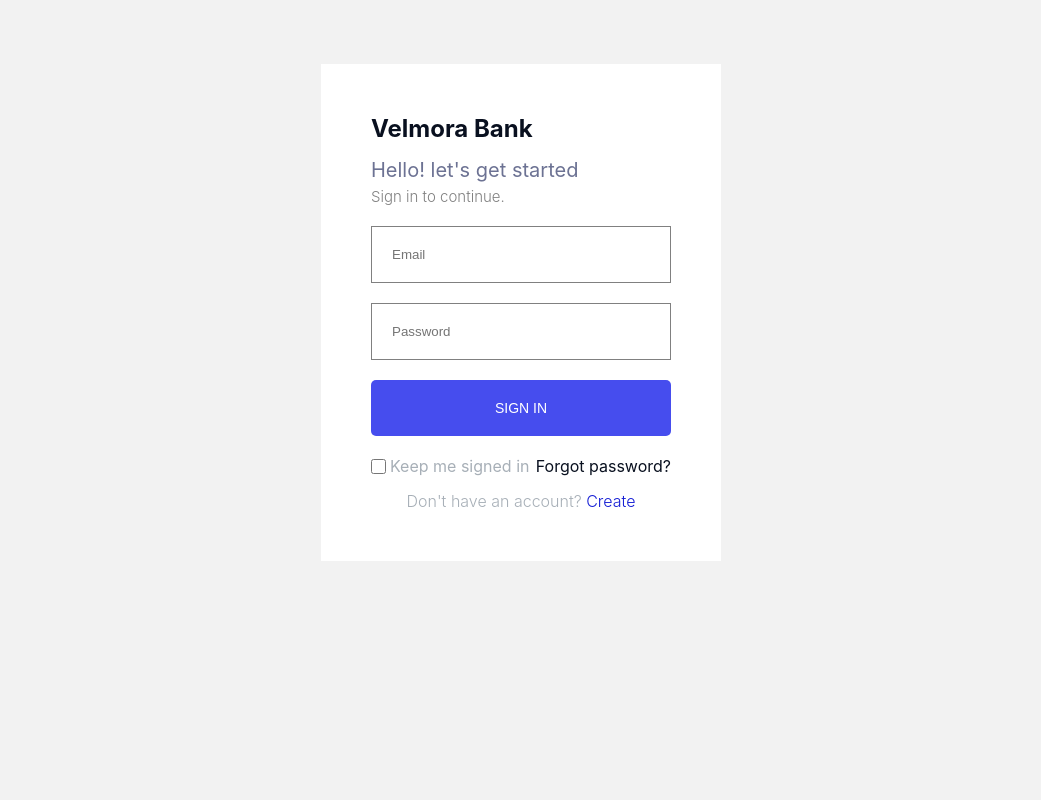
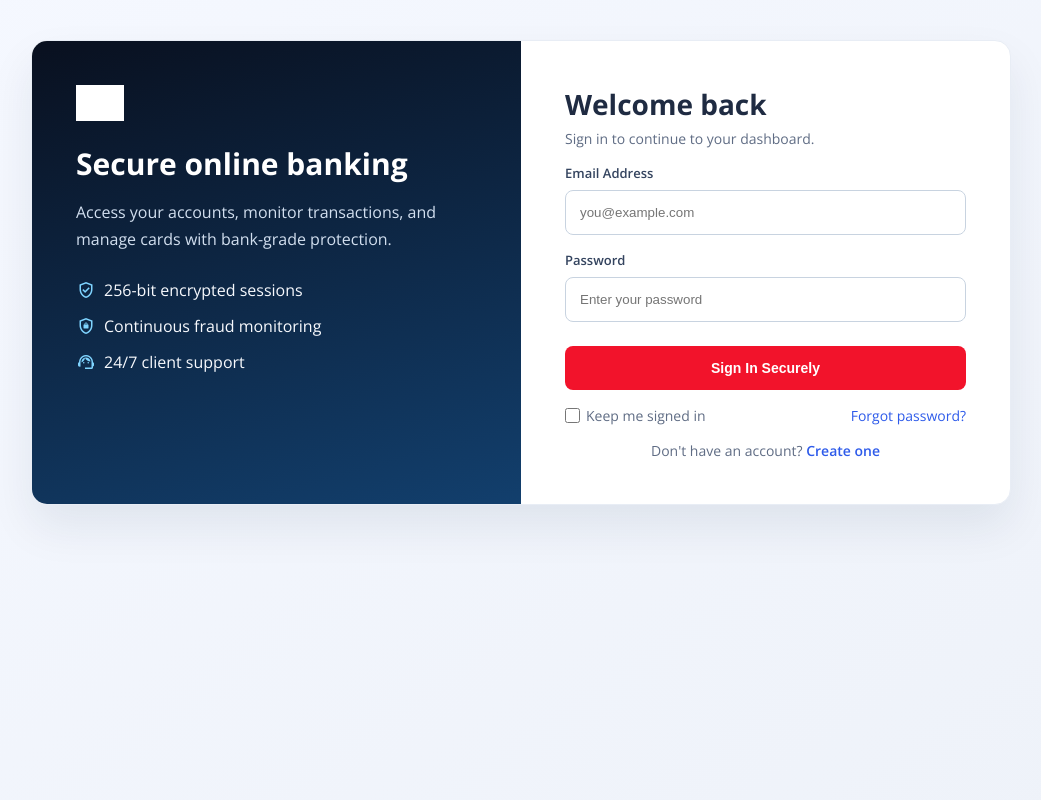
Before and after one commit to tkprodesign/bbproject2, a PHP site: page /login in a window 1280 px wide. Shown: the whole page, without its empty margins (119-1160 px from the left). Run offline with PHP 8.4, Linux system fonts and the light colour scheme; style sheets or scripts are compiled from the project's sources; some libraries are stand-ins or nearby versions; grey boxes are pictures that could not be loaded.

Commit message:
Improve header/auth UI and add database table bootstrap script

```diff
--- a/htdocs/assets/stylesheets/sign-in.css
+++ b/htdocs/assets/stylesheets/sign-in.css
@@ -1,6 +1,5 @@
 @import url("https://fonts.googleapis.com/css2?family=Open+Sans:ital,wght@0,300..800;1,300..800&display=swap");
 @import url("https://cdn.jsdelivr.net/npm/bootstrap-icons@1.11.3/font/bootstrap-icons.min.css");
-@import url("/assets/stylesheets/main.css");
 * {
   box-sizing: border-box;
   padding: 0;
@@ -13,122 +12,214 @@
 }
 
 body {
-  background: #f2f2f2;
+  min-height: 100vh;
+  background: linear-gradient(145deg, #f5f8ff, #eef2f9);
   color: #09101f;
-  font-family: -apple-system, BlinkMacSystemFont, "Segoe UI", Roboto, "Helvetica Neue", Arial, sans-serif, "Apple Color Emoji", "Segoe UI Emoji", "Segoe UI Symbol";
+  font-family: "Open Sans", -apple-system, BlinkMacSystemFont, "Segoe UI", Roboto, "Helvetica Neue", Arial, sans-serif;
 }
 
 .container {
-  width: 95%;
+  width: min(95%, 1200px);
   margin: auto;
 }
 
 .alert-info {
-  color: #057080;
-  background-color: #cef7fd;
-  border-color: #baf4fd;
-  padding: 16px 0;
+  color: #0d6270;
+  background-color: #d9f7fc;
+  border: 1px solid #b4ecf4;
+  padding: 14px 0;
 }
 
-section.sign-in .container, section.sign-up .container {
-  margin-top: 5%;
+section.auth-page .container {
+  padding: 40px 0;
 }
-section.sign-in .container .content, section.sign-up .container .content {
+section.auth-page .content {
   background-color: #ffffff;
-  width: 30%;
-  max-width: 500px;
-  min-width: 400px;
+  border: 1px solid #e8edf5;
+  border-radius: 16px;
+  width: 100%;
+  max-width: 980px;
   margin: auto;
-  place-content: center;
   overflow: hidden;
-  padding: 50px;
+  display: grid;
+  grid-template-columns: 1fr 1fr;
+  box-shadow: 0 22px 45px rgba(17, 34, 68, 0.08);
 }
-section.sign-in .container .content .logo, section.sign-up .container .content .logo {
-  margin-bottom: 15px;
+section.auth-page .auth-panel {
+  background: linear-gradient(165deg, #09101f, #123f6d);
+  color: #fff;
+  padding: 44px;
+  display: flex;
+  flex-direction: column;
+  gap: 16px;
 }
-section.sign-in .container .content .logo img, section.sign-up .container .content .logo img {
+section.auth-page .auth-panel .brand-logo {
+  height: 36px;
+  width: -moz-fit-content;
+  width: fit-content;
+  margin-bottom: 8px;
+  filter: brightness(0) invert(1);
+}
+section.auth-page .auth-panel h1 {
+  font-size: 30px;
+  line-height: 1.25;
+}
+section.auth-page .auth-panel p {
+  color: #d2dfef;
+  line-height: 1.7;
+}
+section.auth-page .auth-panel ul {
+  display: flex;
+  flex-direction: column;
+  gap: 14px;
+  margin-top: 10px;
+}
+section.auth-page .auth-panel ul li {
+  display: flex;
+  align-items: center;
+  gap: 8px;
+  color: #f7f9fd;
+}
+section.auth-page .auth-panel ul li span {
+  color: #7fd4ff;
+  font-size: 20px;
+}
+section.auth-page .auth-form {
+  padding: 44px;
+}
+section.auth-page .auth-form .logo {
+  margin-bottom: 16px;
+}
+section.auth-page .auth-form .logo h2 {
+  color: #1f2b42;
+  font-size: 28px;
+  margin-bottom: 6px;
+}
+section.auth-page .auth-form .logo p {
+  color: #5f6c84;
+  font-size: 14px;
+  margin-bottom: 8px;
+}
+section.auth-page .auth-form .error {
+  color: #7c2f2f;
+  background-color: #fcdede;
+  border: 1px solid #fad1d1;
+  border-radius: 8px;
+  padding: 12px 14px;
+  margin-bottom: 1rem;
+}
+section.auth-page .auth-form .error p {
+  font-weight: 500;
+  color: #7c2f2f;
+  margin-bottom: 0;
+}
+section.auth-page .auth-form .input {
+  margin-bottom: 16px;
   width: 100%;
 }
-section.sign-in .container .content h3, section.sign-up .container .content h3 {
-  color: #6c7293;
-  font-weight: 400;
-  font-size: 20px;
-  margin-bottom: 5px;
+section.auth-page .auth-form .input label {
+  display: block;
+  font-size: 13px;
+  margin-bottom: 8px;
+  color: #34445f;
+  font-weight: 600;
 }
-section.sign-in .container .content p, section.sign-up .container .content p {
-  color: grey;
-  margin-bottom: 20px;
-  font-weight: 300;
-  font-size: 15px;
+section.auth-page .auth-form .input input {
+  border: 1px solid #c8d3e0;
+  border-radius: 8px;
+  padding: 14px;
+  width: 100%;
+  transition: border-color 0.2s ease, box-shadow 0.2s ease;
 }
-section.sign-in .container .content .error, section.sign-up .container .content .error {
-  color: #7c2f2f;
-  background-color: #fcdede;
-  border-color: #fad1d1;
-  padding: 0.75rem 1.25rem;
-  margin-bottom: 1rem;
+section.auth-page .auth-form .input input:focus {
+  border-color: #2e5bea;
+  box-shadow: 0 0 0 4px rgba(46, 91, 234, 0.12);
 }
-section.sign-in .container .content .error p, section.sign-up .container .content .error p {
-  font-weight: 500 !important;
-  color: #7c2f2f;
-  margin-bottom: unset;
-}
-section.sign-in .container .content .input, section.sign-up .container .content .input {
-  margin-bottom: 20px;
-  width: 100%;
-}
-section.sign-in .container .content .input input, section.sign-up .container .content .input input {
-  border: 1px solid gray;
-  padding: 20px 40px 20px 20px;
-  width: 100%;
-}
-section.sign-in .container .content .input input:focus, section.sign-up .container .content .input input:focus {
-  border: 2px solid #131cd4;
-}
-section.sign-in .container .content input[type=checkbox], section.sign-up .container .content input[type=checkbox] {
+section.auth-page .auth-form input[type=checkbox] {
   height: 15px;
   width: 15px;
 }
-section.sign-in .container .content button, section.sign-up .container .content button {
-  background-color: #464dee;
+section.auth-page .auth-form button {
+  background-color: #f2132b;
   color: #ffffff;
-  font-size: 0.875rem;
-  padding: 20px;
+  font-size: 14px;
+  padding: 14px;
   width: 100%;
-  border-radius: 5px;
-  margin-bottom: 20px;
-  font-weight: 500;
-  transition: all 0.2s ease;
+  border-radius: 8px;
+  margin: 8px 0 16px;
+  font-weight: 700;
+  cursor: pointer;
+  transition: background 0.2s ease, transform 0.2s ease;
 }
-section.sign-in .container .content button:hover, section.sign-up .container .content button:hover {
-  background: #232beb;
+section.auth-page .auth-form button:hover {
+  background: #d80f25;
+  transform: translateY(-1px);
 }
-section.sign-in .container .content .checkbox, section.sign-up .container .content .checkbox {
+section.auth-page .auth-form .checkbox {
   display: flex;
   align-items: center;
   justify-content: space-between;
-  margin-bottom: 15px;
+  gap: 15px;
+  margin-bottom: 16px;
 }
-section.sign-in .container .content .checkbox label, section.sign-up .container .content .checkbox label {
-  color: #a7afb7;
+section.auth-page .auth-form .checkbox label {
+  color: #5f6c84;
   display: flex;
   align-items: center;
-  gap: 4px;
+  gap: 6px;
+  font-size: 14px;
 }
-section.sign-in .container .content .checkbox a:hover, section.sign-up .container .content .checkbox a:hover {
+section.auth-page .auth-form .checkbox a {
+  color: #2e5bea;
+  font-size: 14px;
+}
+section.auth-page .auth-form .checkbox a:hover {
   text-decoration: underline;
 }
-section.sign-in .container .content .footer, section.sign-up .container .content .footer {
+section.auth-page .auth-form .footer {
   display: grid;
   place-content: center;
 }
-section.sign-in .container .content .footer span, section.sign-up .container .content .footer span {
-  font-weight: 300;
-  color: #a7afb7;
+section.auth-page .auth-form .footer span {
+  font-weight: 400;
+  color: #5f6c84;
+  font-size: 14px;
 }
-section.sign-in .container .content .footer span a, section.sign-up .container .content .footer span a {
-  color: #131cd4;
+section.auth-page .auth-form .footer span a {
+  color: #2e5bea;
+  font-weight: 600;
 }
-section.sign-in .container .content .footer span a:hover, section.sign-up .container .content .footer span a:hover {
+section.auth-page .auth-form .footer span a:hover {
   text-decoration: underline;
-}/*# sourceMappingURL=sign-in.css.map */
+}
+
+@media (max-width: 900px) {
+  section.auth-page .content {
+    grid-template-columns: 1fr;
+    max-width: 560px;
+  }
+  section.auth-page .auth-panel,
+  section.auth-page .auth-form {
+    padding: 28px;
+  }
+}
+
+@media (max-width: 540px) {
+  section.auth-page .container {
+    padding: 18px 0;
+  }
+  section.auth-page .auth-panel,
+  section.auth-page .auth-form {
+    padding: 22px;
+  }
+  section.auth-page .auth-panel h1 {
+    font-size: 24px;
+  }
+  section.auth-page .auth-form .logo h2 {
+    font-size: 24px;
+  }
+  section.auth-page .auth-form .checkbox {
+    flex-direction: column;
+    align-items: flex-start;
+  }
+}
--- a/htdocs/login/index.php
+++ b/htdocs/login/index.php
@@ -5,40 +5,49 @@
     <meta charset="UTF-8">
     <meta name="viewport" content="width=device-width, initial-scale=1.0">
     <link rel="icon" type="image/png" href="/assets/images/branding/velmora/icon.png">
-    <title>Sign In</title>
+    <title>Sign In | Velmora Bank</title>
 
     <link rel="stylesheet" href="/assets/stylesheets/sign-in.css?v=<?php echo time(); ?>">
     <link rel="stylesheet" href="https://fonts.googleapis.com/css2?family=Material+Symbols+Outlined:opsz,wght,FILL,GRAD@24,400,1,0" />
 </head>
 <body>
-<?php
-    echo $_GET['alert_info_section'];
-?>
-<section class="sign-in">
+<?php echo $_GET['alert_info_section']; ?>
+<section class="sign-in auth-page">
     <div class="container">
         <div class="content">
-            <form action="" method="post">
+            <aside class="auth-panel">
+                <img src="/assets/images/branding/velmora/logo.png" alt="Velmora Bank logo" class="brand-logo">
+                <h1>Secure online banking</h1>
+                <p>Access your accounts, monitor transactions, and manage cards with bank-grade protection.</p>
+                <ul>
+                    <li><span class="material-symbols-outlined filled">verified_user</span>256-bit encrypted sessions</li>
+                    <li><span class="material-symbols-outlined filled">shield_lock</span>Continuous fraud monitoring</li>
+                    <li><span class="material-symbols-outlined filled">support_agent</span>24/7 client support</li>
+                </ul>
+            </aside>
+            <form action="" method="post" class="auth-form">
                 <div class="logo">
-                    <h2>Velmora Bank</h2>
+                    <h2>Welcome back</h2>
+                    <p>Sign in to continue to your dashboard.</p>
                 </div>
-                <h3>Hello! let's get started</h3>
-                <p>Sign in to continue.</p>
                 <div class="error" style="display: <?php echo (isset($_GET['error']) && $_GET['error'] == 'yes') ? 'block' : 'none'; ?>;">
-                    <p>Email or Password Incorrect</p>
+                    <p>Email or password is incorrect. Please try again.</p>
                 </div>
                 <div class="input">
-                    <input type="email" name="email" placeholder="Email" required>
+                    <label for="email">Email Address</label>
+                    <input id="email" type="email" name="email" placeholder="you@example.com" required>
                 </div>
                 <div class="input">
-                    <input type="password" name="password" placeholder="Password" required>
+                    <label for="password">Password</label>
+                    <input id="password" type="password" name="password" placeholder="Enter your password" required>
                 </div>
-                <button type="submit" name="sign_in" value="sign-in">SIGN IN</button>
+                <button type="submit" name="sign_in" value="sign-in">Sign In Securely</button>
                 <div class="checkbox">
-                    <label for="remember_me"><input type="checkbox" name="remember_me" value="1"><span>Keep me signed in</span></label>
+                    <label for="remember_me"><input id="remember_me" type="checkbox" name="remember_me" value="1"><span>Keep me signed in</span></label>
                     <a href="#">Forgot password?</a>
                 </div>
                 <div class="footer">
-                    <span>Don't have an account? <a href="/sign-up">Create</a></span>
+                    <span>Don&apos;t have an account? <a href="/sign-up">Create one</a></span>
                 </div>
             </form>
         </div>
```
Also changed, not shown: htdocs/assets/stylesheets/globals.css (+90 -108 lines), htdocs/common-sections/header.html (+7 -7 lines), htdocs/create_tables.php (added, +129 -0 lines), htdocs/sign-up/index.php (+28 -17 lines).
